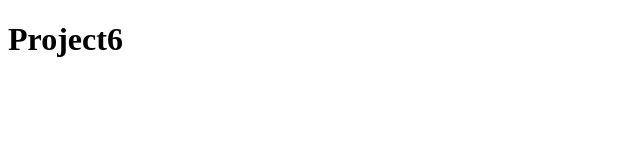
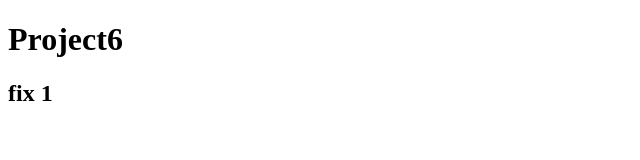
Before and after one commit to AnDuy98/project6, a plain HTML site: page index.html in a window 1280 px wide. Shown: the full height of the page, 0-640 px from the left. Drawn offline with Linux system fonts and the light colour scheme.

Commit message:
fix 1 commit

```diff
--- a/index.html
+++ b/index.html
@@ -7,5 +7,6 @@
 </head>
 <body>
     <h1>Project6</h1>
+    <h2>fix 1</h2>
 </body>
 </html>
```
